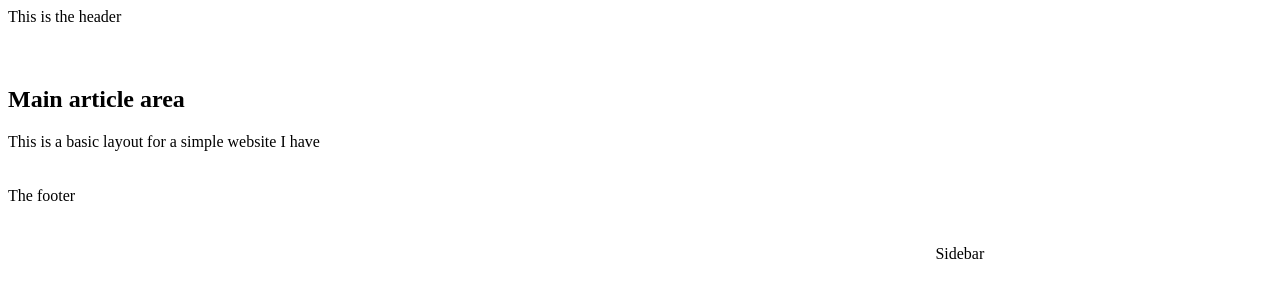
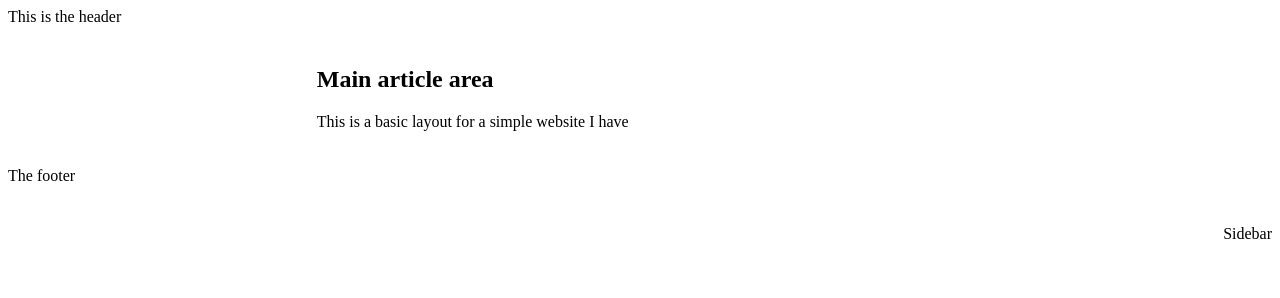
Before and after one commit to abstract-monk/basic_layout_css_grid, a plain HTML site: page index.html in a window 1280 px wide. Drawn offline with Linux system fonts and the light colour scheme.

Commit message:
added media query to break layout into two columns over 500px

```diff
--- a/styles.css
+++ b/styles.css
@@ -33,3 +33,14 @@
       "content"
       "footer";
   }
+
+/* media query for screen sizes 500px and up, converts to a 2 column layout */
+@media (min-width: 500px) {
+    .wrapper {
+        grid-template-columns: 1fr 3fr;
+        grid-template-areas:
+        "header header"
+        "sidebar content"
+        "footer footer";
+    }
+}
```
